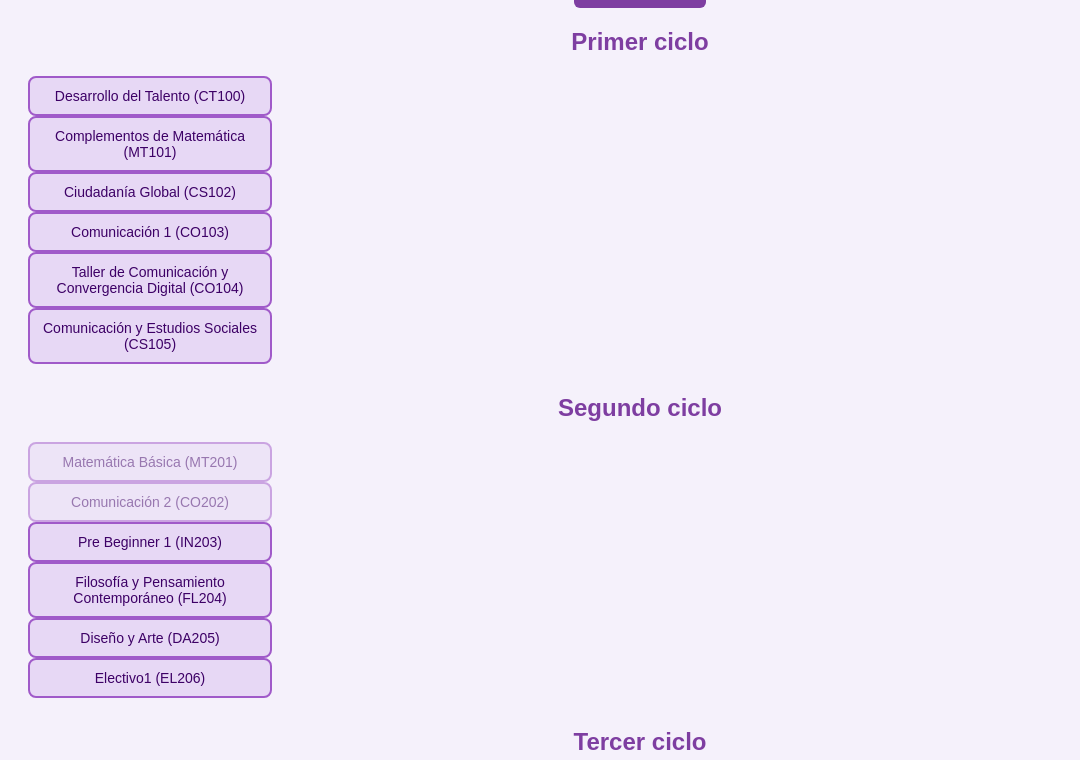
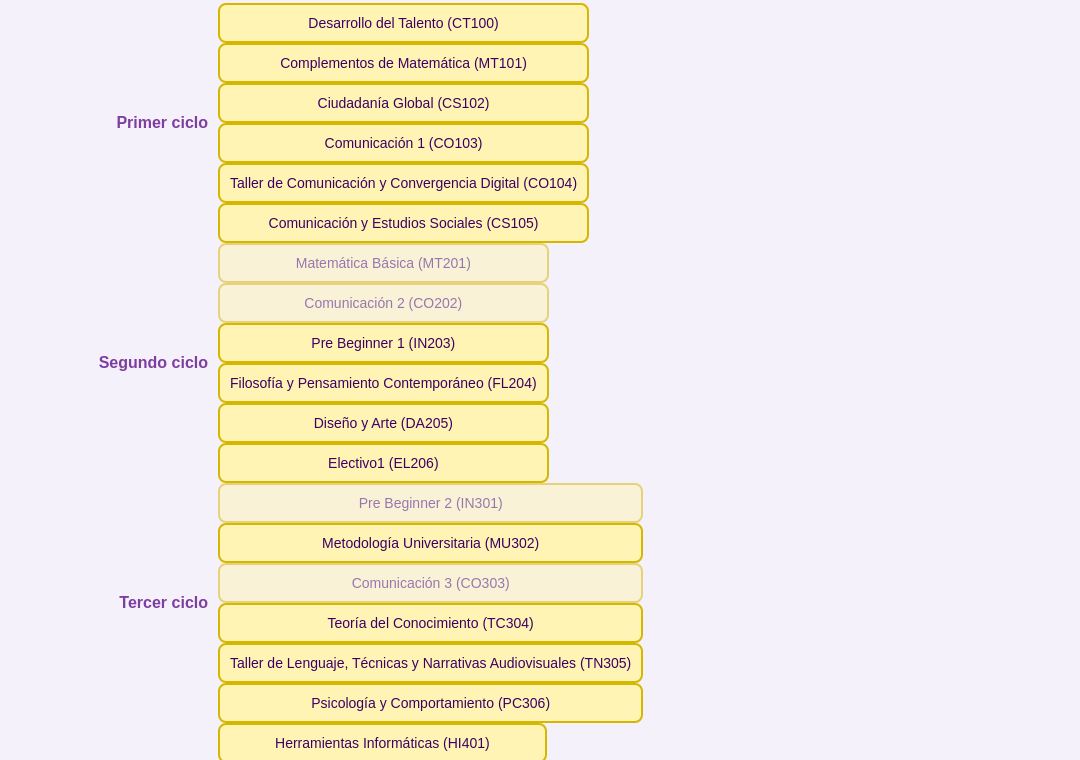
Before and after one commit to valennnn16/malla-interactiva2, a plain HTML site: page index.html in a window 1280 px wide. Shown: the part 131-891 px from the top of the page, without its empty margins (0-1080 px from the left). Drawn offline with Linux system fonts and the light colour scheme.

Commit message:
Update 1 estilos.css

```diff
--- a/estilos.css
+++ b/estilos.css
@@ -7,39 +7,47 @@ body {
 h1 {
   text-align: center;
   color: #5b0080;
+  font-size: 22px;
 }
-#courses {
+.course-table {
   display: flex;
+  flex-direction: column;
+  gap: 20px;
+  align-items: center;
+}
+.ciclo {
+  display: flex;
+  flex-direction: row;
+  align-items: center;
+  gap: 10px;
   flex-wrap: wrap;
-  gap: 10px;
-  justify-content: center;
+}
+.ciclo h2 {
+  min-width: 180px;
+  color: #7e3ea1;
+  text-align: right;
+  font-size: 16px;
 }
 .course {
-  border: 2px solid #a05ac9;
-  background-color: #e7d8f5;
+  border: 2px solid #d6b700;
+  background-color: #fff4b3;
   padding: 10px;
   border-radius: 8px;
   cursor: pointer;
-  width: 220px;
+  min-width: 220px;
   text-align: center;
-  transition: background-color 0.3s;
+  transition: background-color 0.3s, text-decoration 0.3s;
+  font-size: 14px;
   opacity: 0.5;
-  font-size: 14px;
 }
 .course.unlocked {
   opacity: 1;
 }
 .course.completed {
-  background-color: #c27cd7;
+  background-color: #a05ac9;
   color: white;
   border-color: #7e3ea1;
-}
-.ciclo {
-  margin-bottom: 30px;
-}
-.ciclo h2 {
-  color: #7e3ea1;
-  text-align: center;
+  text-decoration: line-through;
 }
 button {
   background-color: #7e3ea1;
```
